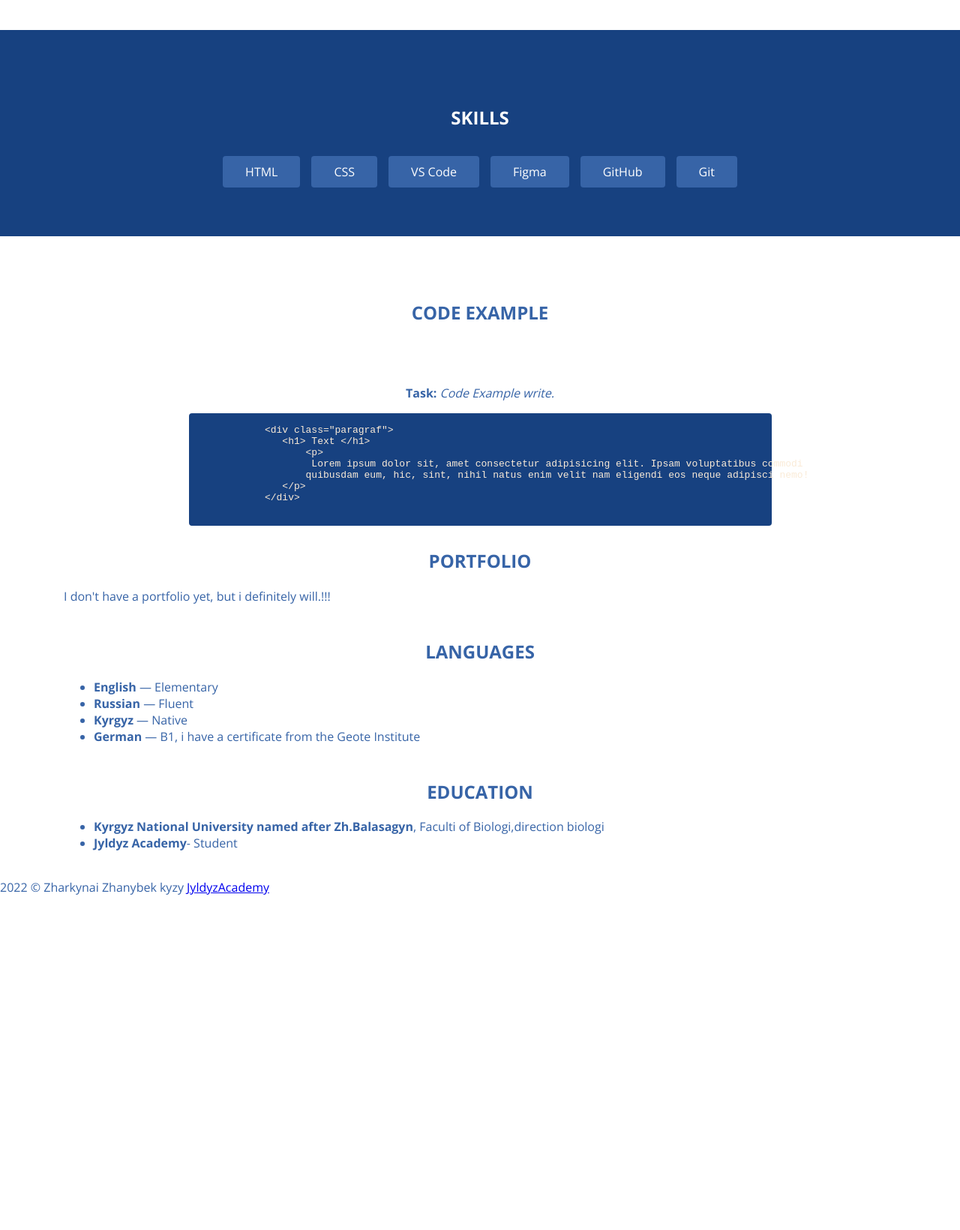
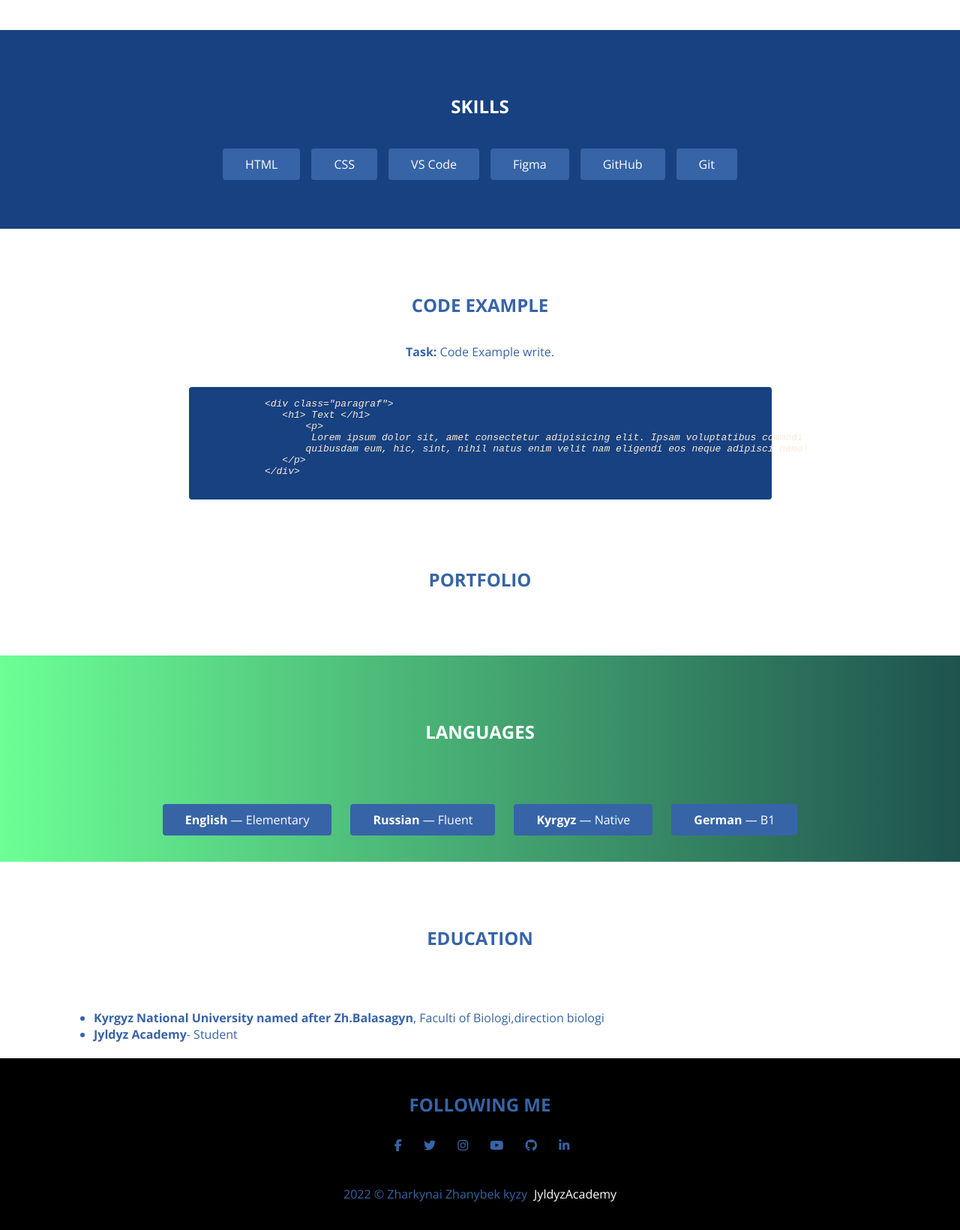
Before and after one commit to zharkynai13/zharkynai13.github.io, a plain HTML site: page index.html in a window 1280 px wide. Shown: the part 680-2320 px from the top of the page at 75% size. Before the commit the page ends 1890 px from the top, so only its background shows below. Drawn offline with nearby package versions, Linux system fonts and the light colour scheme.

Commit message:
Add footer, logo, languages

```diff
--- a/index.html
+++ b/index.html
@@ -10,36 +10,39 @@
     <link rel="preconnect" href="https://fonts.gstatic.com" crossorigin>
     <link href="https://fonts.googleapis.com/css2?family=Open+Sans:wght@400;700&display=swap" rel="stylesheet">
     <link rel="stylesheet" href="style.css">
+    <script src="https://kit.fontawesome.com/240e778bc5.js" crossorigin="anonymous"></script>
+
 </head>
 
 <body>
     <header class="header">
         <div class="container">
             <nav class="header-navbar">
-                <a href="#" class="header-logo">ZH</a>
+                <a href="#" class="header-logo">
+                    <span>Z</span>
+                    <span>h</span>
+                    <span>a</span>
+                    <span>k</span>
+                    <span>u</span>
+                </a>
                 <ul class="header-menu">
                     <li class="header-menu-item">
                         <a href="index.html" class="header-menu-link">Home</a>
                     </li>
                     <li class="header-menu-item">
-                        <a href="#skills"
-                         class="header-menu-link">Skills</a>
+                        <a href="#skills" class="header-menu-link">Skills</a>
                     </li>
                     <li class="header-menu-item">
-                        <a href="#code"
-                         class="header-menu-link">Code Example</a>
+                        <a href="#code" class="header-menu-link">Code Example</a>
                     </li>
                     <li class="header-menu-item">
-                        <a href="#porfolio"
-                         class="header-menu-link">Portfolio</a>
+                        <a href="#porfolio" class="header-menu-link">Portfolio</a>
                     </li>
                     <li class="header-menu-item">
-                        <a href="#education"
-                         class="header-menu-link">Education</a>
+                        <a href="#education" class="header-menu-link">Education</a>
                     </li>
                     <li class="header-menu-item">
-                        <a href="#languages"
-                         class="header-menu-link">Languages</a>
+                        <a href="#languages" class="header-menu-link">Languages</a>
                     </li>
                 </ul>
             </nav>
@@ -93,12 +96,24 @@
             <div class="container">
                 <h2 class="section-title">Skills</h2>
                 <ul>
+                    <div class="skills-col">
                         <li>HTML</li>
+                    </div>
+                    <div class="skills-col">
                         <li>CSS</li>
+                    </div>
+                    <div class="skills-col">
                         <li>VS Code</li>
+                    </div>
+                    <div class="skills-col">
                         <li>Figma</li>
+                    </div>
+                    <div class="skills-col">
                         <li>GitHub</li>
+                    </div>
+                    <div class="skills-col">
                         <li>Git</li>
+                    </div>
 
                 </ul>
             </div>
@@ -125,32 +140,39 @@
         </section>
         <section id="porfolio" class="portfolio">
             <div class="container">
-                <h2 class="section-title">Portfolio</h2>
-                <p>I don't have a portfolio yet, but i definitely will.!!!</p>
-            </div>
+                <h2 class="section-title section">Portfolio</h2>
+
         </section>
-        <section id="languages">
+        <section id="languages" class="languages">
             <div class="container">
-                <h2 class="section-title">Languages</h2>
+                <h2 class="section-title section">Languages</h2>
                 <ul>
+                    <div class="languages-col">
                         <li>
                             <b>English</b> &mdash; Elementary
                         </li>
+                    </div>
+                    <div class="languages-col">
                         <li>
                             <b>Russian</b> &mdash; Fluent
                         </li>
+                    </div>
+                    <div class="languages-col">
                         <li>
                             <b>Kyrgyz</b> &mdash; Native
                         </li>
+                    </div>
+                    <div class="languages-col">
                         <li>
-                        <b>German</b> &mdash; B1, i have a certificate from the Geote Institute
+                            <b>German</b> &mdash; B1
                         </li>
+                    </div>
                 </ul>
             </div>
         </section>
         <section id="education">
             <div class="container">
-                <h2 class="section-title">Education</h2>
+                <h2 class="section-title section">Education</h2>
                 <ul>
                     <li>
                         <b>Kyrgyz National University named after Zh.Balasagyn</b>, Faculti of Biologi,direction biologi
@@ -162,11 +184,36 @@
             </div>
         </section>
     </main>
-    <footer>
+    <footer class="footer">
+        <div class="container">
+            <h2 class="section-title ">Following me</h2>
+            <div class="icons">
+                <a href="#">
+                    <i class="fa fa-facebook"></i>
+                </a>
+                <a href="https://twitter.com/Zhaku_Zh?t=EbnwOijvfDSwwnGMWon7Pw&s=08">
+                    <i class="fa fa-twitter"></i>
+                </a>
+                <a href="https://www.instagram.com/p/BurTrTalZjckk2T3mSM26FFKm1sjeh0gXgcFT40/?utm_medium=copy_link">
+                    <i class="fa fa-instagram"></i>
+                </a>
+                <a href="">
+                    <i class="fa fa-youtube"></i>
+                </a>
+                <a href="https://github.com/zharkynai13">
+                    <i class="fa fa-github"></i>
+                </a>
+                <a href="">
+                    <i class="fa fa-linkedin"></i>
+                </a>
+            </div>
             <p>
                 2022 &copy; Zharkynai Zhanybek kyzy
                 <a href="https://linktr.ee/jyldyzacademy2020">JyldyzAcademy</a>
             </p>
+        </div>
+
+
     </footer>
 </body>
 
--- a/style.css
+++ b/style.css
@@ -20,6 +20,7 @@ body {
     color: var(--accent-light);
     scroll-behavior: smooth;
 }
+
 /*--------------------global-----------------------*/
 .section-title {
     text-transform: uppercase;
@@ -34,7 +35,9 @@ body {
     width: 1140px;
     padding: 5px 15px;
     margin: 0 auto;
+
 }
+
 /*------------------------header--------------------------------*/
 
 header a {
@@ -56,11 +59,84 @@ header a {
 
 }
 
+/*--------------logo-------------*/
+a {
+    margin: 0;
+    padding: 0;
+    color: var(--accent-light);
+}
+
+a span {
+    margin: 0;
+    padding: 0;
+    animation: animate 2s linear infinite;
+}
+
+a span:nth-child(1) {
+    animation-delay: 0.25s;
+}
+
+a span:nth-child(2) {
+    animation-delay: 0.5s;
+}
+
+a span:nth-child(3) {
+    animation-delay: 0.75s;
+}
+
+a span:nth-child(4) {
+    animation-delay: 1s;
+}
+
+a span:nth-child(5) {
+    animation-delay: 1.25s;
+}
+
+a span:nth-child(6) {
+    animation-delay: 1.5s;
+}
+
+a span:nth-child(7) {
+    animation-delay: 0.25s;
+}
+
+a span:nth-child(8) {
+    animation-delay: 1.75s;
+}
+
+
+@keyframes animate {
+
+    0%,
+    100% {
+        color: #fff;
+        filter: blur(2px);
+        text-shadow: 0 0 10px #0c5e81,
+            0 0 10px #00b3ff,
+            0 0 20px #00b3ff,
+            0 0 40px #00b3ff,
+            0 0 80px #00b3ff,
+            0 0 120px #00b3ff,
+            0 0 200px #00b3ff,
+            0 0 300px #00b3ff,
+            0 0 400px #00b3ff;
+    }
+
+    5%,
+    95% {
+        color: #222;
+        filter: blur(0px);
+        text-shadow: none;
+    }
+}
+
+/*---------------------animotion end----------------------------*/
+
 .header-logo {
     width: 20%;
     font-size: 30px;
     font-weight: 800;
-    letter-spacing: 3px;
+    letter-spacing: 1px;
 }
 
 .header-menu {
@@ -70,6 +146,7 @@ header a {
     list-style: none;
 
 }
+
 .header-menu-link {
     text-transform: uppercase;
     padding: 15px;
@@ -88,8 +165,15 @@ header a {
 }
 
 .intro-left {
-    width: 30%;
+    width: 27%;
+    border-radius: 50%;
+    text-align: center;
+    transition: 0.5s;
 
+}
+
+.intro-left:hover {
+    box-shadow: 0 0 30px 0px var(--accent);
 }
 
 .intro-img {
@@ -107,6 +191,7 @@ header a {
 }
 
 .intro-rigth {
+    padding-left: 20px;
     width: 60%;
 }
 
@@ -114,8 +199,9 @@ header a {
 h3 {
     margin: 0 0 15px;
 }
+
 .intro-rigth p {
-    letter-spacing: 1px;
+    letter-spacing: 0.5px;
 
 }
 
@@ -138,7 +224,15 @@ h3 {
 /*-----------------------skills------------------*/
 .skills {
     background-color: var(--accent);
+}
 
+.skills-col {
+    box-sizing: border-box;
+    transition: 0.5s;
+}
+
+.skills-col:hover {
+    box-shadow: 0 0 20px 0px white;
 }
 
 .skills ul {
@@ -158,8 +252,9 @@ h3 {
     color: #fff;
     background-color: var(--accent-light);
 }
+
 .skills h2 {
-    padding: 15px 0;
+    padding-bottom: 20px;
     color: #fff;
 }
 
@@ -169,7 +264,16 @@ h3 {
 
 }
 
+.code h2 {
+    padding-top: 60px;
+    padding-bottom: 0;
+}
+
 .code p {
+    padding: 15px 0 20px;
+}
+
+.code pre {
     font-style: italic;
 }
 
@@ -186,4 +290,65 @@ h3 {
     border-radius: 4px;
 }
 
-/*---------------------------------------------------*/
+/*---------------------portfolio------------------------------*/
+
+
+/*--------------------languages---------------------------------------*/
+.languages {
+    background: -webkit-linear-gradient(90deg, #6cff95, #1e524e);
+    background: linear-gradient(90deg, #6cff95, #1e524e);
+    color: #fff;
+}
+
+.languages-col {
+    box-sizing: border-box;
+}
+
+.languages ul {
+    display: flex;
+    justify-content: center;
+    flex-wrap: wrap;
+    gap: 25px;
+    padding: 0;
+    margin: 0;
+    list-style: none
+}
+
+.languages li {
+    padding: 10px 30px;
+    text-align: center;
+    border-radius: 4px;
+    color: #fff;
+    background-color: var(--accent-light);
+    padding-bottom: 10px;
+    margin-bottom: 30px;
+}
+
+
+
+/*--------------------------footer----------------------------*/
+.footer {
+    background-color: black;
+    padding: 20px;
+}
+
+.footer p {
+    padding-top: 20px;
+    text-align: center;
+}
+
+.footer a {
+    list-style: none;
+    color: #fff;
+    padding-left: 5px;
+    text-decoration: none;
+}
+.icons {
+    text-align: center;
+}
+.fa {
+    margin: 10px;
+}
+.icons a {
+    color: var(--accent-light);
+}
```
Lines whose indentation alone changed are shown as unchanged.
